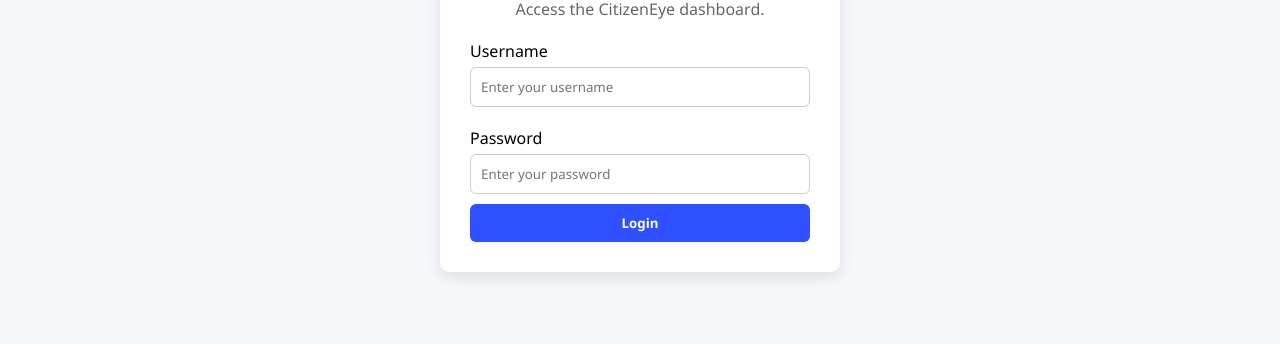
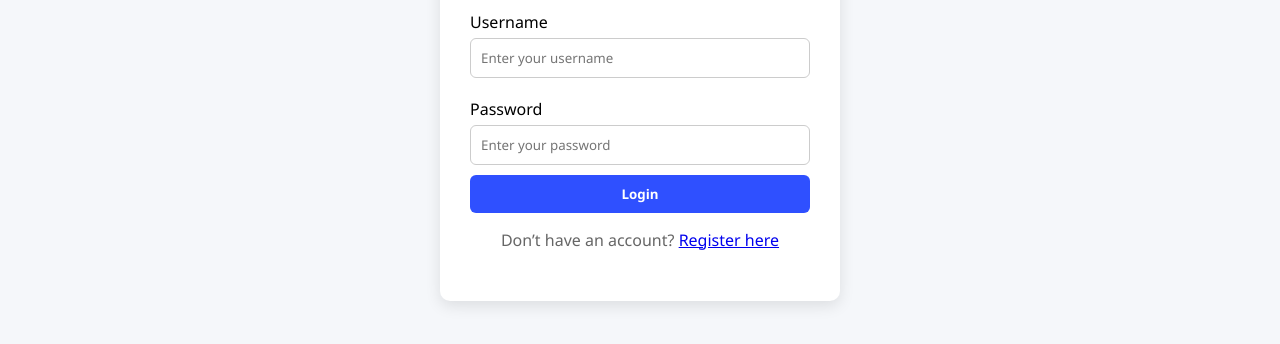
Before and after one commit to Siphelele01/CommunityEye, a plain HTML site: page index.html in a window 1280 px wide. Shown: the part 334-678 px from the top of the page. Drawn offline with Linux system fonts and the light colour scheme.

Commit message:
Update index.html

```diff
--- a/index.html
+++ b/index.html
@@ -28,6 +28,11 @@
         <input type="password" placeholder="Enter your password" required />
 
         <button type="submit">Login</button>
+         <!-- Register link -->
+        <p style="text-align: center; margin-top: 1em;">
+          Don’t have an account?
+          <a href="register.html">Register here</a>
+        </p>
       </form>
     </div>
   </main>
```
